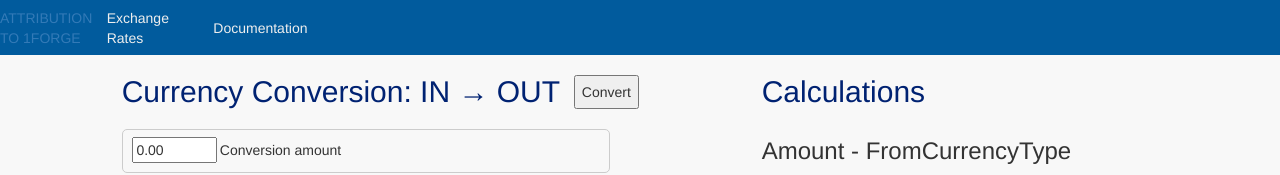
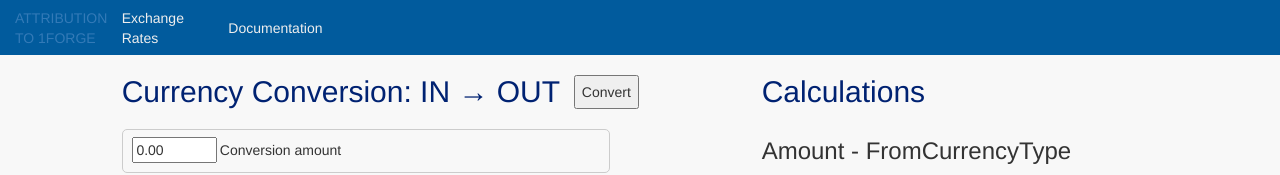
Before and after one commit to atan009/currency-exchange, a plain HTML site: page index.html in a window 1280 px wide. Shown: the top 175 px of the page. Drawn offline with Linux system fonts and the light colour scheme; no server answers.

Commit message:
partially fixed spacing for navbar

```diff
--- a/css/styles.scss
+++ b/css/styles.scss
@@ -20,7 +20,7 @@
 	align-items: center;
 	z-index: -1;
 	.nav-item{
-	padding-left: 0 !important;
+	padding-right: 0 !important;
 	text-decoration: none;
 		a {
 			text-decoration: none !important;
```
Also changed, not shown: css/styles.css, 1 other file.
